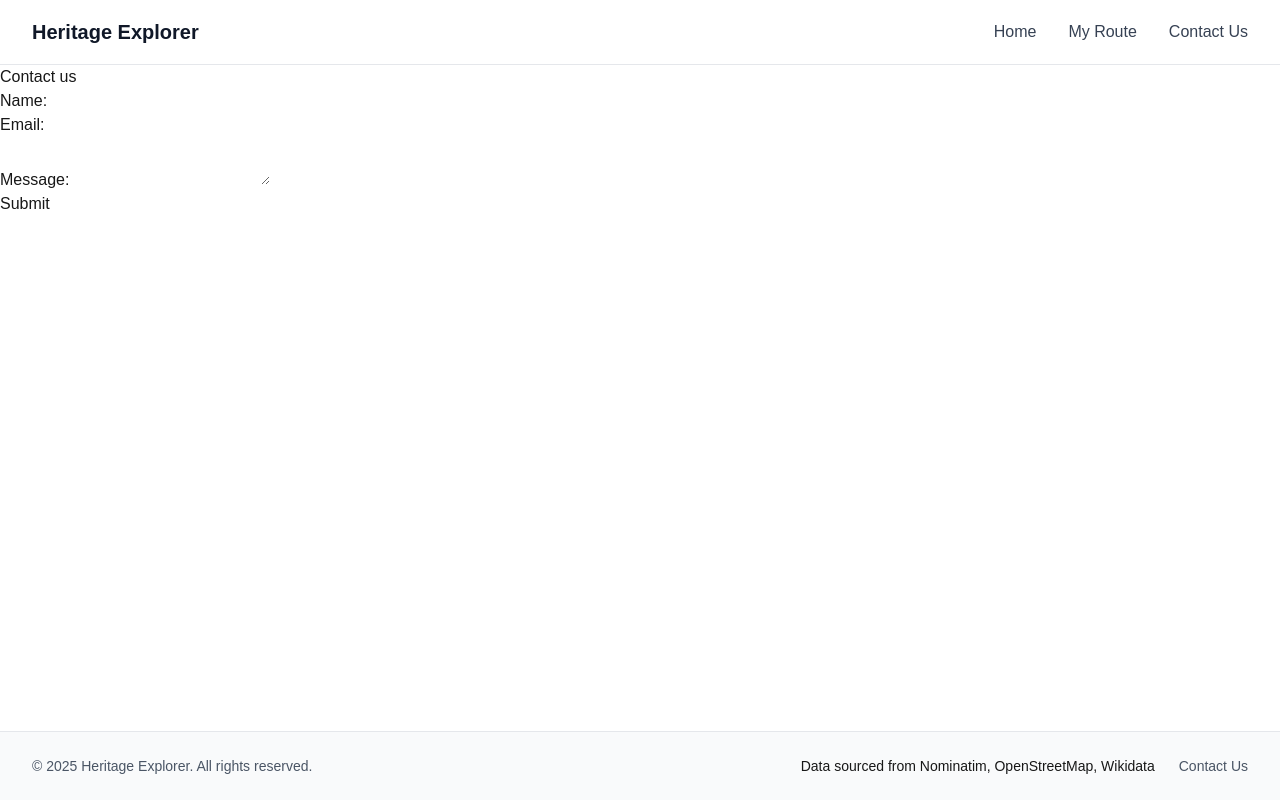
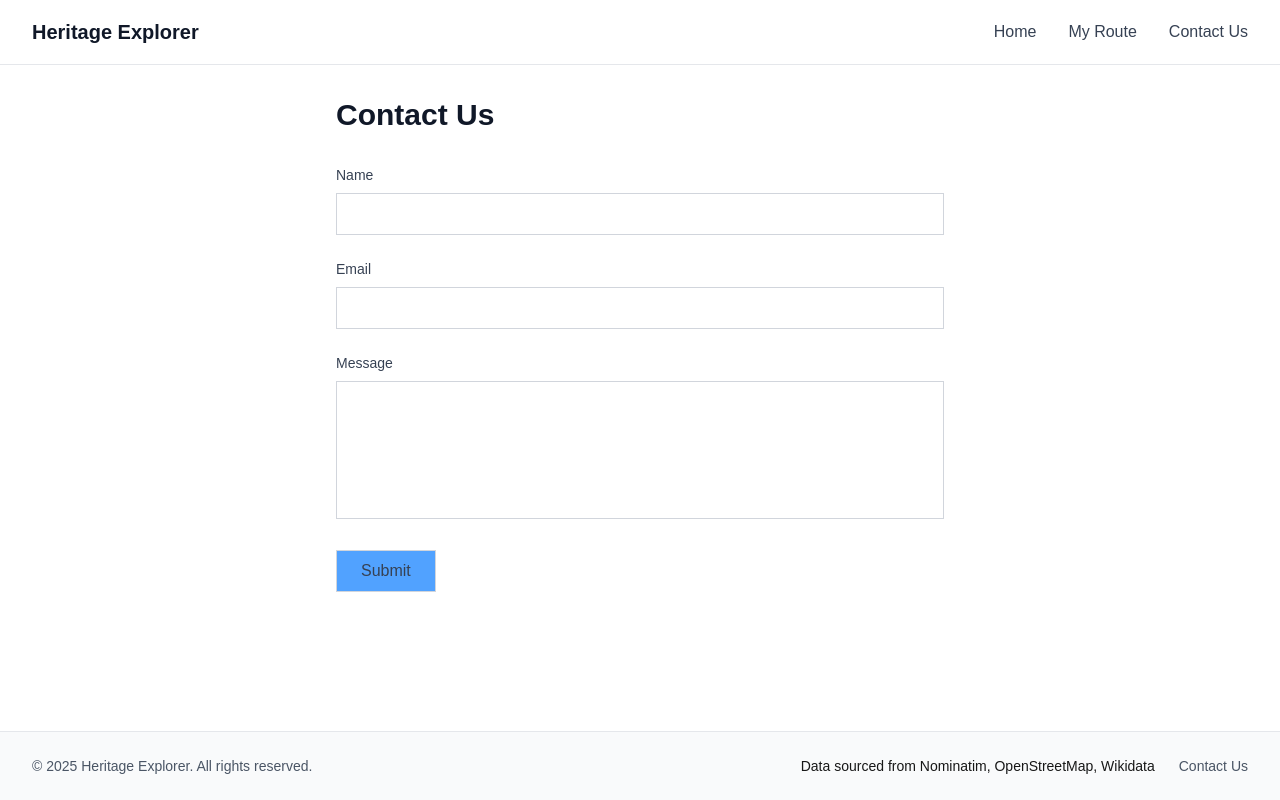
Before and after one commit to Sain49/heritage-explorer-swe, a Next.js app: page /contact-us in a window 1280 px wide. Built offline with nearby package versions, Linux system fonts and the light colour scheme.

Commit message:
improved styling and error message display

```diff
--- a/app/contact-us/page.tsx
+++ b/app/contact-us/page.tsx
@@ -38,51 +38,83 @@ export default function ContactUs() {
   };
 
   return (
-    <div>
-      <h1>Contact us</h1>
+    <div className="max-w-2xl mx-auto p-8">
+      <h1 className="text-3xl font-bold mb-8 text-gray-900">Contact Us</h1>
 
       {isSubmitted ? (
-        <div>
-          <p>Thank you! Your message has been submitted.</p>
+        <div className="p-6 border border-gray-300 bg-gray-50">
+          <p className="text-lg text-gray-700">
+            Thank you! Your message has been submitted.
+          </p>
         </div>
       ) : (
-        <form onSubmit={handleSubmit}>
+        <form onSubmit={handleSubmit} className="space-y-6">
           <div>
-            <label htmlFor="name">Name:</label>
+            <label
+              htmlFor="name"
+              className="block text-sm font-medium text-gray-700 mb-2"
+            >
+              Name
+            </label>
             <input
               id="name"
               type="text"
               value={name}
               onChange={(e) => setName(e.target.value)}
+              className="w-full px-3 py-2 border border-gray-300 focus:outline-none focus:border-gray-500"
               required
             />
-            {errors.name && <p style={{ color: "red" }}>{errors.name}</p>}
+            {errors.name && (
+              <p className="mt-1 text-sm text-red-600">{errors.name}</p>
+            )}
           </div>
 
           <div>
-            <label htmlFor="email">Email:</label>
+            <label
+              htmlFor="email"
+              className="block text-sm font-medium text-gray-700 mb-2"
+            >
+              Email
+            </label>
             <input
               id="email"
               type="email"
               value={email}
               onChange={(e) => setEmail(e.target.value)}
+              className="w-full px-3 py-2 border border-gray-300 focus:outline-none focus:border-gray-500"
               required
             />
-            {errors.email && <p style={{ color: "red" }}>{errors.email}</p>}
+            {errors.email && (
+              <p className="mt-1 text-sm text-red-600">{errors.email}</p>
+            )}
           </div>
 
           <div>
-            <label htmlFor="message">Message:</label>
+            <label
+              htmlFor="message"
+              className="block text-sm font-medium text-gray-700 mb-2"
+            >
+              Message
+            </label>
             <textarea
               id="message"
               value={message}
               onChange={(e) => setMessage(e.target.value)}
+              rows={5}
+              className="w-full px-3 py-2 border border-gray-300 focus:outline-none focus:border-gray-500 resize-none"
               required
             />
-            {errors.message && <p style={{ color: "red" }}>{errors.message}</p>}
+            {errors.message && (
+              <p className="mt-1 text-sm text-red-600">{errors.message}</p>
+            )}
           </div>
 
-          <button type="submit">Submit</button>
+          <button
+            type="submit"
+            className="px-6 py-2 border border-gray-300 bg-blue-400 hover:bg-blue-500 focus:outline-none focus:border-gray-500 text-gray-700"
+          >
+            Submit
+          </button>
         </form>
       )}
     </div>
```
